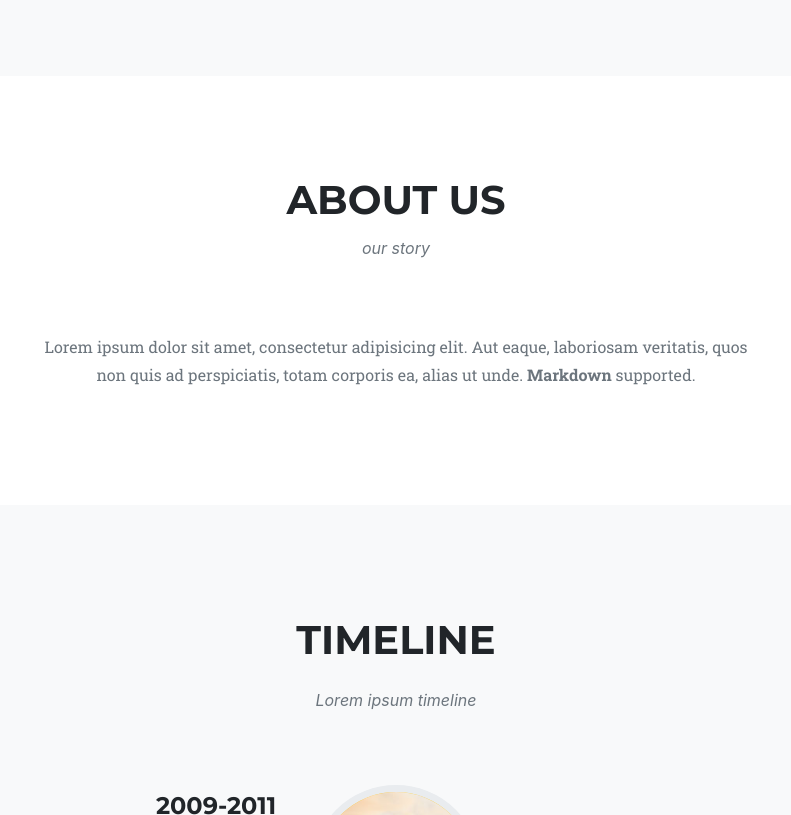
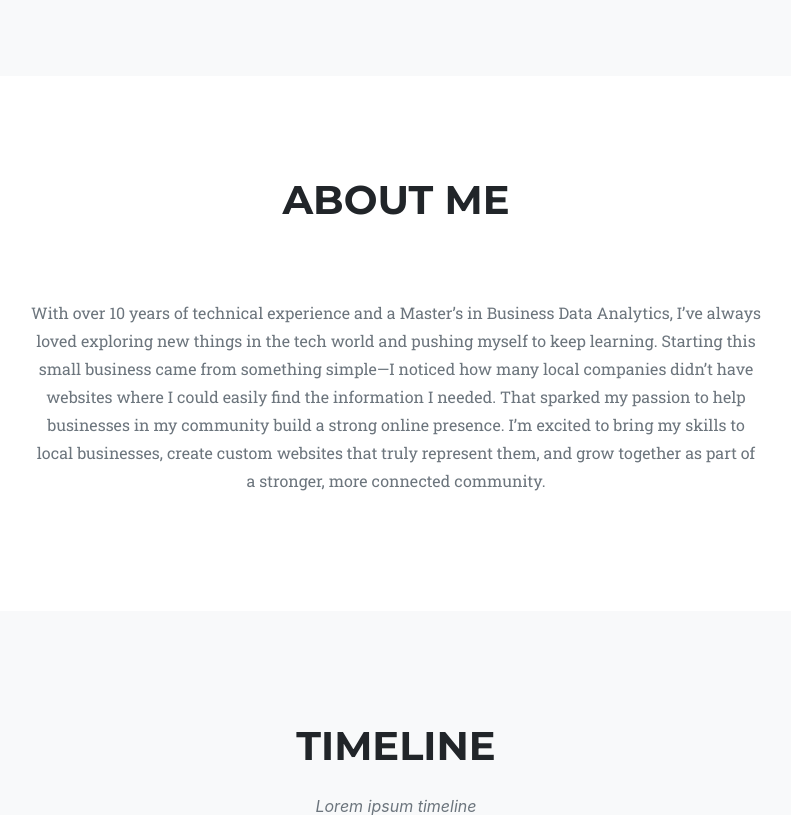
Before and after one commit to Winniwebworks/winniwebworks, a Jekyll site: the page built from index.md, in a window 1280 px wide and 900 px high, scrolled down 2200 px, cut to the strip 85-900 px from the top of the window. Shown: the whole strip, without its empty margins (244-1035 px from the left). Built offline with Jekyll 4.4.1, drawn with Linux system fonts in a browser that asks for light colours; some web fonts are replaced.

Commit message:
Update sitetext.yml
about me update

```diff
--- a/_data/sitetext.yml
+++ b/_data/sitetext.yml
@@ -69,9 +69,9 @@ en: &DEFAULT_EN
     end: "Be Part <br> of Our <br> Story!"
 
   about:
-    title: "About Us"
-    text: "our story"
-    body: "Lorem ipsum dolor sit amet, consectetur adipisicing elit. Aut eaque, laboriosam veritatis, quos non quis ad perspiciatis, totam corporis ea, alias ut unde. **Markdown** supported."
+    title: "About Me"
+    text: ""
+    body: "With over 10 years of technical experience and a Master’s in Business Data Analytics, I’ve always loved exploring new things in the tech world and pushing myself to keep learning. Starting this small business came from something simple—I noticed how many local companies didn’t have websites where I could easily find the information I needed. That sparked my passion to help businesses in my community build a strong online presence. I’m excited to bring my skills to local businesses, create custom websites that truly represent them, and grow together as part of a stronger, more connected community."
     section: about
 
   clients:
```
